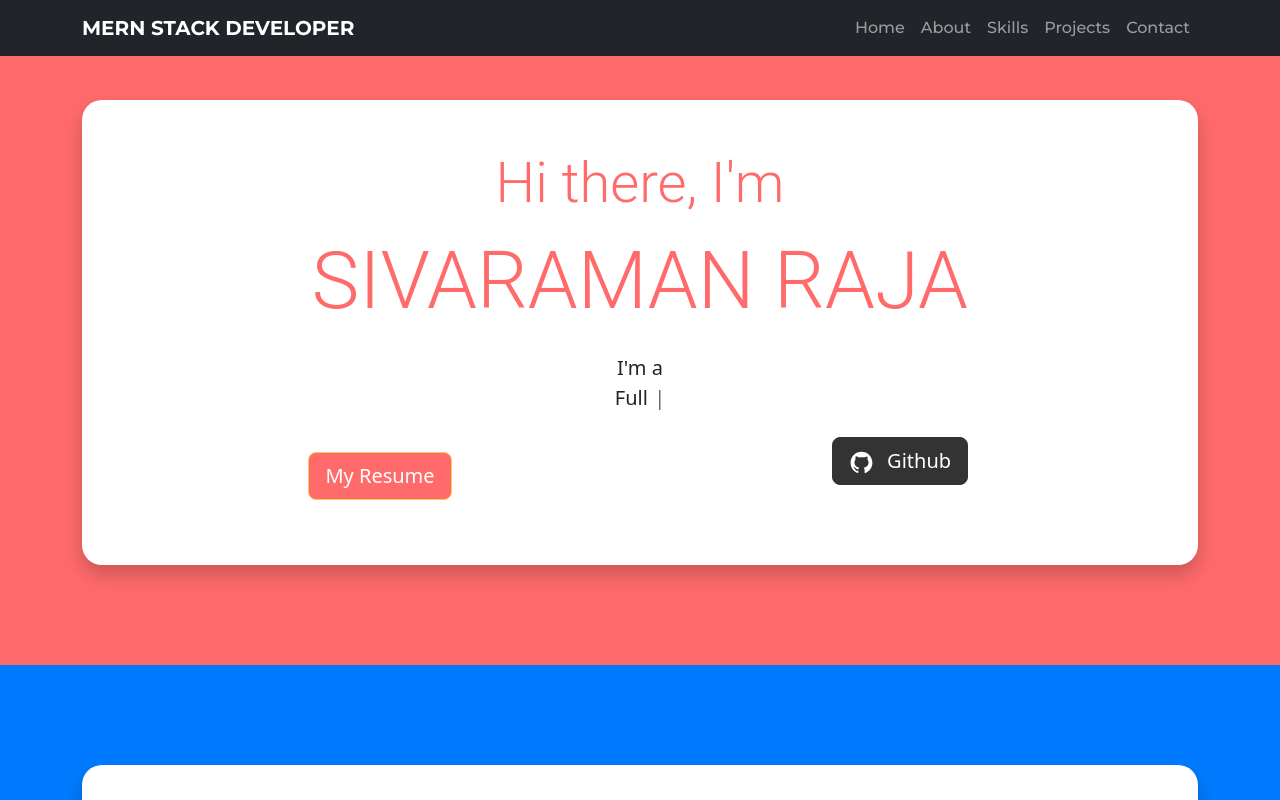
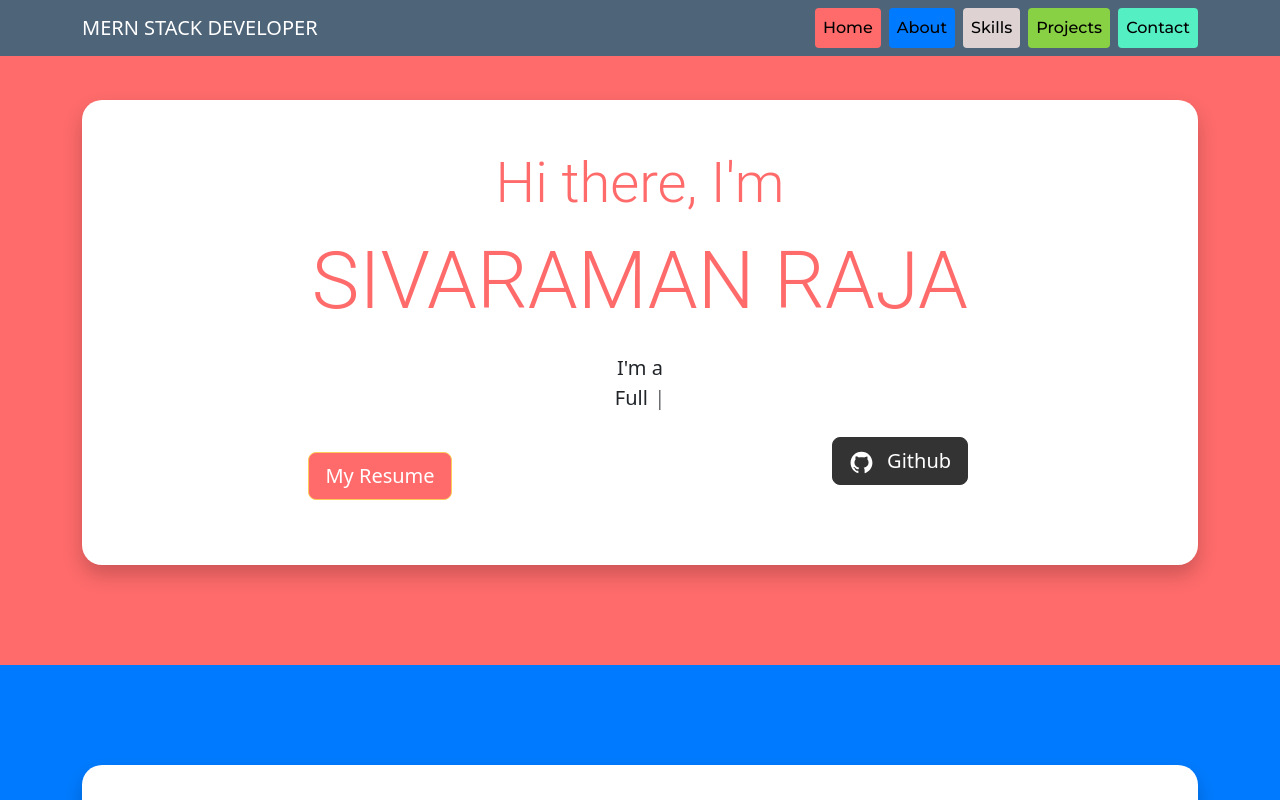
Before and after one commit to Sivaramanraja98/Personal-Portfolio, a React (Create React App) app: page / in a window 1280 px wide. Shown: the top 800 px of the page. Built offline with nearby package versions, Linux system fonts and the light colour scheme.

Commit message:
Add files via upload

```diff
--- a/src/App.js
+++ b/src/App.js
@@ -1,17 +1,17 @@
 import React from "react";
-import Navibar from "./components/Navbar.js";
 import Home from "./components/Home.js";
 import Skills from "./components/Skills.js";
 import Project from "./components/Projects.js";
 import Contact from "./components/Contact.js";
 import Footer from "./components/Footer.js";
 import About from "./components/About.js";
+import Header from "./components/Header.js";
 
 
 const App = () => {
   return (
     <div>
-      <Navibar />
+      <Header />
       <Home />
       <About/>
       <Skills />
--- /dev/null
+++ b/src/components/Header.js
@@ -0,0 +1,25 @@
+import React from "react";
+import { Navbar, Nav, Container } from "react-bootstrap";
+import "./style.css";
+
+const Header = () => {
+  return (
+    <Navbar expand="lg" variant="dark" fixed="top" className="funky-navbar">
+      <Container>
+        <Navbar.Brand href="#home">MERN STACK DEVELOPER</Navbar.Brand>
+        <Navbar.Toggle aria-controls="basic-navbar-nav" />
+        <Navbar.Collapse id="basic-navbar-nav" className="justify-content-end">
+          <Nav>
+            <Nav.Link href="#home" className="funky-nav-item" style={{ backgroundColor: "#ff6b6b" }}>Home</Nav.Link>
+            <Nav.Link href="#about" className="funky-nav-item" style={{ backgroundColor: "#007bff" }}>About</Nav.Link>
+            <Nav.Link href="#skills" className="funky-nav-item" style={{ backgroundColor: "#ded2d2" }}>Skills</Nav.Link>
+            <Nav.Link href="#project" className="funky-nav-item" style={{ backgroundColor: "#88d144" }}>Projects</Nav.Link>
+            <Nav.Link href="#contact" className="funky-nav-item" style={{ backgroundColor: "#55efc4" }}>Contact</Nav.Link>
+          </Nav>
+        </Navbar.Collapse>
+      </Container>
+    </Navbar>
+  );
+};
+
+export default Header;
--- a/src/components/Projects.js
+++ b/src/components/Projects.js
@@ -5,7 +5,7 @@ import "./style.css";
 
 const Projects = () => {
   return (
-    <div className="projects-section">
+    <div className="projects-section" id="project">
       <Container>
       <div className="project-container">
         <h2 className="section-title">Projects</h2>
--- a/src/components/style.css
+++ b/src/components/style.css
@@ -1,4 +1,27 @@
+/* Header.css */
 
+.funky-navbar {
+  background-color: #4e6479;
+}
+
+/* Navbar links */
+.funky-nav-item {
+  font-family: 'Montserrat', sans-serif;
+  font-weight: 500;
+  color: white;
+  padding: 0.5rem 1rem;
+  border-radius: 0.25rem;
+  margin-left: 0.5rem;
+  transition: background-color 0.3s ease;
+}
+
+.funky-nav-item{
+  background-color: whitesmoke;
+  color: #000000;
+}
+
+
+/*Home.css*/
 .home-section {
   background-color: #ff6b6b;
   padding: 100px 0;
```
